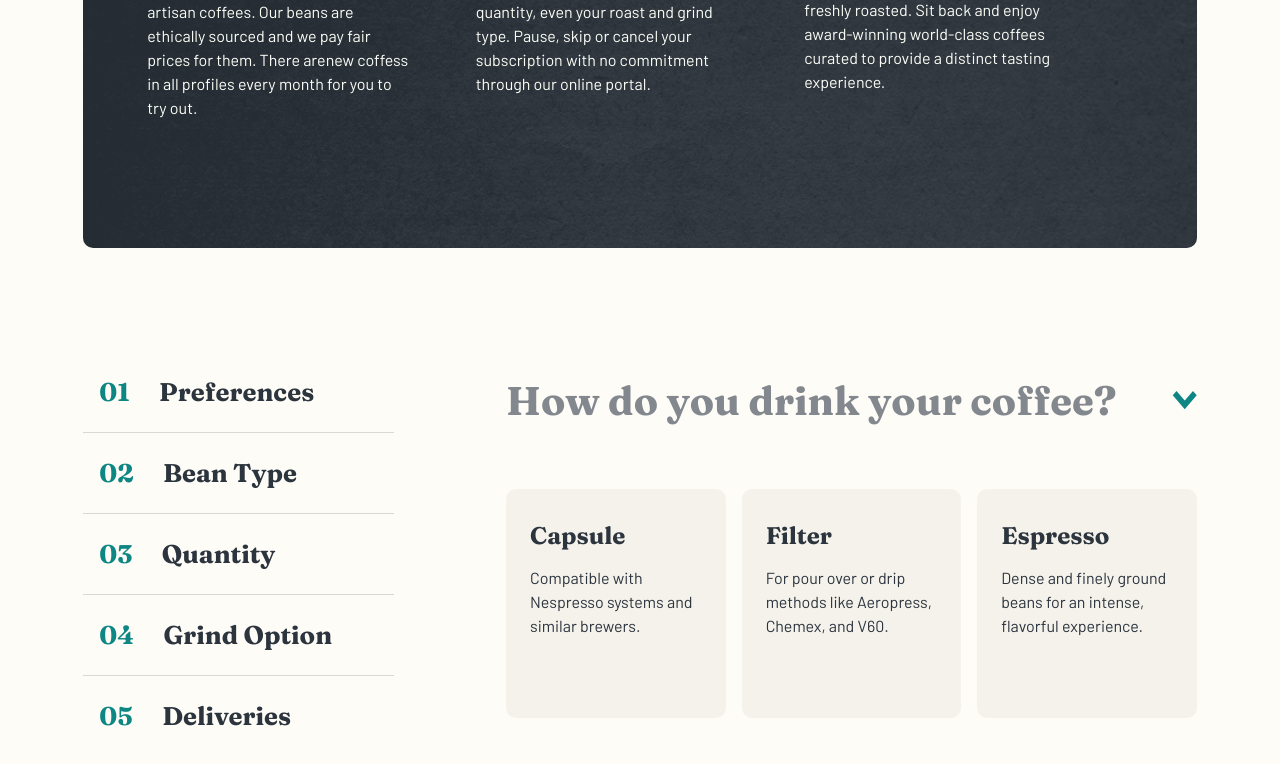
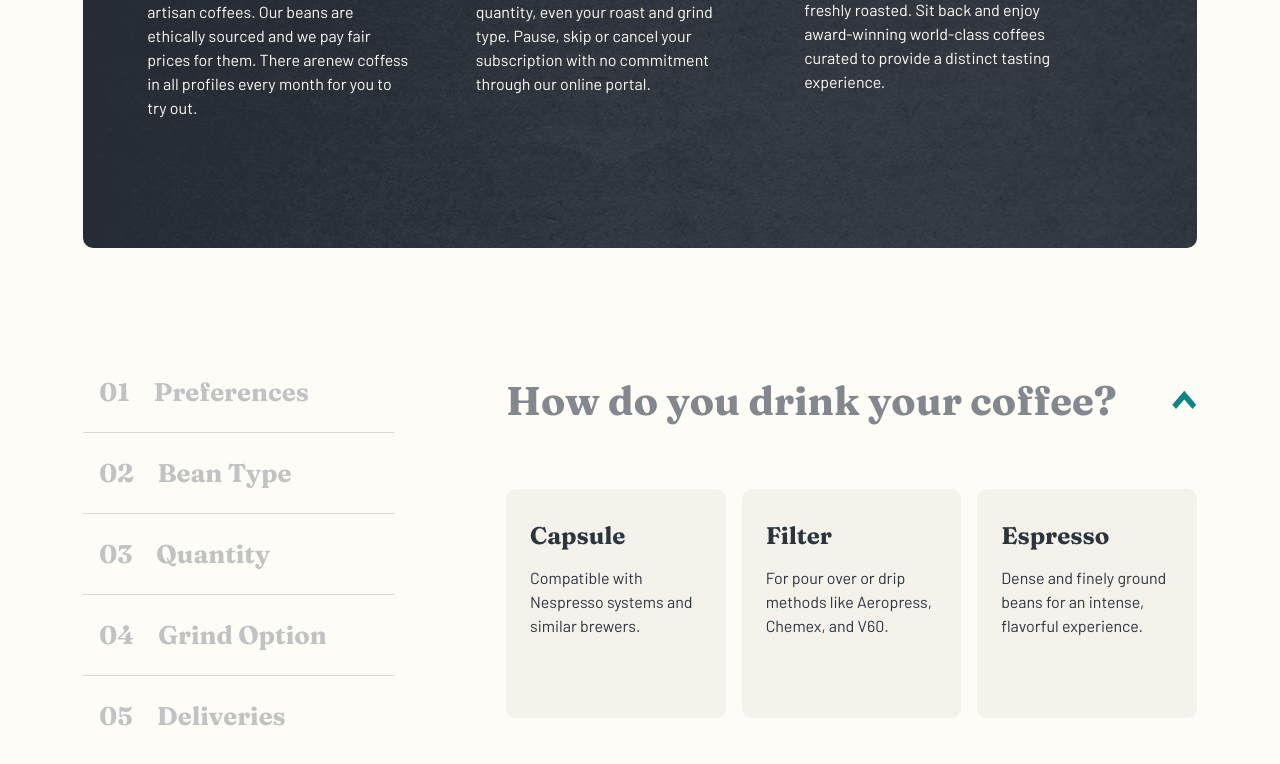
Before and after one commit to akaahl/coffeeroasters-subscription-site, a React (Create React App) app: page /plan in a window 1280 px wide. Both pictures are taken after a click on the element "How do you drink your coffee?". Shown: the part 1130-1894 px from the top of the page. Built offline with nearby package versions, Linux system fonts and the light colour scheme.

Commit message:
Fixed sidebar and accordion

```diff
--- a/src/components/CoffeePlan.js
+++ b/src/components/CoffeePlan.js
@@ -2,135 +2,60 @@ import React, { useState } from "react";
 import styled from "styled-components";
 import arrow from "../assets/plan/desktop/icon-arrow.svg";
 import summaryBg from "../assets/plan/desktop/bg-order-summary.png";
+import PreferenceSection from "./PreferenceSection";
+import { AnimateSharedLayout } from "framer-motion";
 
 const CoffeePlan = () => {
   return (
     <StyledContainer>
-      <section>
-        <h3>
-          How do you drink your coffee? <img src={arrow} alt="arrow icon" />
-        </h3>
-
-        <div className="selections">
-          <div className="content">
-            <h4>Capsule</h4>
-            <p>Compatible with Nespresso systems and similar brewers.</p>
-          </div>
-
-          <div className="content">
-            <h4>Filter</h4>
-            <p>
-              For pour over or drip methods like Aeropress, Chemex, and V60.
-            </p>
-          </div>
-
-          <div className="content">
-            <h4>Espresso</h4>
-            <p>
-              Dense and finely ground beans for an intense, flavorful
-              experience.
-            </p>
-          </div>
-        </div>
-      </section>
-
-      <section>
-        <h3>
-          What type of coffee? <img src={arrow} alt="arrow icon" />
-        </h3>
-        <div className="selections">
-          <div className="content">
-            <h4>Single Origin</h4>
-            <p>
-              Distinct, high quality coffee from a specific family-owned farm.
-            </p>
-          </div>
-
-          <div className="content">
-            <h4>Decaf</h4>
-            <p>
-              Just like regular coffee, except the caffeine has been removed.
-            </p>
-          </div>
-
-          <div className="content">
-            <h4>Blended</h4>
-            <p>
-              Combination of two or three dark roasted beans of organic coffees.
-            </p>
-          </div>
-        </div>
-      </section>
-
-      <section>
-        <h3>
-          How much would you like? <img src={arrow} alt="arrow icon" />
-        </h3>
-        <div className="selections">
-          <div className="content">
-            <h4>250g</h4>
-            <p>Perfect for the solo drinker. Yields about 12 delicious cups.</p>
-          </div>
-
-          <div className="content">
-            <h4>500g</h4>
-            <p>Perfect option for a couple. Yields about 40 delectable cups.</p>
-          </div>
-
-          <div className="content">
-            <h4>1000g</h4>
-            <p>
-              Perfect for offices and events. Yields about 90 delightful cups.
-            </p>
-          </div>
-        </div>
-      </section>
-
-      <section>
-        <h3>
-          Want us to grind them? <img src={arrow} alt="arrow icon" />
-        </h3>
-        <div className="selections">
-          <div className="content">
-            <h4>Wholebean</h4>
-            <p>Best choice if you cherish the full sensory experience.</p>
-          </div>
-
-          <div className="content">
-            <h4>Filter</h4>
-            <p>
-              For drip or pour-over coffee methods such as V60 or Aeropress.
-            </p>
-          </div>
-
-          <div className="content">
-            <h4>Cafetière </h4>
-            <p>Course ground beans specially suited for french press coffee.</p>
-          </div>
-        </div>
-      </section>
-
-      <section>
-        <h3>
-          How often should we deliver? <img src={arrow} alt="arrow icon" />
-        </h3>
-        <div className="selections">
-          <div className="content">
-            <h4>Every week</h4>
-            <p>$7.20 per shipment. Includes free first-class shipping.</p>
-          </div>
-
-          <div className="content">
-            <h4>Every two weeks</h4>
-            <p>$9.60 per shipment. Includes free priority shipping.</p>
-          </div>
-
-          <div className="content">
-            <h4>Every month</h4>
-            <p>$12.00 per shipment. Includes free priority shipping.</p>
-          </div>
-        </div>
-      </section>
+      <AnimateSharedLayout>
+        <PreferenceSection
+          question=" How do you drink your coffee?"
+          h4One="Capsule"
+          h4Two="Filter"
+          h4Three="Espresso"
+          contentOne="Compatible with Nespresso systems and similar brewers."
+          contentTwo="For pour over or drip methods like Aeropress, Chemex, and V60."
+          contentThree="Dense and finely ground beans for an intense, flavorful
+              experience."
+        />
+        <PreferenceSection
+          question="What type of coffee?"
+          h4One="Single Origin"
+          h4Two="Decaf"
+          h4Three="Blended"
+          contentOne="Distinct, high quality coffee from a specific family-owned farm."
+          contentTwo="Just like regular coffee, except the caffeine has been removed."
+          contentThree="Combination of two or three dark roasted beans of organic coffees."
+        />
+        <PreferenceSection
+          question="How much would you like?"
+          h4One="250g"
+          h4Two="500g"
+          h4Three="1000g"
+          contentOne="Perfect for the solo drinker. Yields about 12 delicious cups."
+          contentTwo="Perfect option for a couple. Yields about 40 delectable cups."
+          contentThree="Perfect for offices and events. Yields about 90 delightful cups."
+        />
+        <PreferenceSection
+          question="Want us to grind them?"
+          h4One="Wholebean"
+          h4Two="Filter"
+          h4Three="Cafetière"
+          contentOne="Best choice if you cherish the full sensory experience."
+          contentTwo="For drip or pour-over coffee methods such as V60 or Aeropress."
+          contentThree="Course ground beans specially suited for french press coffee."
+        />
+        <PreferenceSection
+          question="How often should we deliver?"
+          h4One="Every week"
+          h4Two="Every two weeks"
+          h4Three="Every month"
+          contentOne="$7.20 per shipment. Includes free first-class shipping."
+          contentTwo="$9.60 per shipment. Includes free priority shipping."
+          contentThree="$12.00 per shipment. Includes free priority shipping."
+        />
+      </AnimateSharedLayout>
 
       <div className="order-summary">
         <p>Order Summary</p>
@@ -152,59 +77,6 @@ const StyledContainer = styled.div`
   width: 100%;
   margin-left: 7rem;
   position: relative;
-
-  section {
-    &:not(:first-child) {
-      margin-top: 6rem;
-    }
-
-    h3 {
-      font-size: 2.5rem;
-      color: #83888f;
-      display: flex;
-      align-items: center;
-      justify-content: space-between;
-      cursor: pointer;
-
-      img {
-        height: 20px;
-        width: 25px;
-      }
-    }
-
-    .selections {
-      margin-top: 4rem;
-      display: grid;
-      grid-template-columns: repeat(3, 1fr);
-      grid-gap: 0 1rem;
-
-      .content {
-        border-radius: 10px;
-        padding: 2rem 1.5rem 5rem 1.5rem;
-        background: #f4f2eb;
-        cursor: pointer;
-        transition: background 0.4s ease-in-out;
-
-        &:hover {
-          background: #fdd6ba;
-        }
-
-        h4,
-        p {
-          color: #2c343e;
-        }
-
-        h4 {
-          font-size: 1.5rem;
-        }
-
-        p {
-          margin-top: 1rem;
-          line-height: 150%;
-        }
-      }
-    }
-  }
 
   .order-summary {
     background: url("${summaryBg}") no-repeat;
--- a/src/components/PlanSidebar.js
+++ b/src/components/PlanSidebar.js
@@ -1,34 +1,66 @@
+import React, { useState } from "react";
 import styled from "styled-components";
 
 const PlanSidebar = () => {
+  const listItem = [
+    {
+      number: "01",
+      title: "Preferences",
+    },
+    {
+      number: "02",
+      title: "Bean Type",
+    },
+    {
+      number: "03",
+      title: "Quantity",
+    },
+    {
+      number: "04",
+      title: "Grind Option",
+    },
+    {
+      number: "05",
+      title: "Deliveries",
+    },
+  ];
+
+  const [linkActive, setLinkActive] = useState({
+    activeIndex: null,
+    activeObjectIndex: [{ id: 1 }, { id: 2 }, { id: 3 }, { id: 4 }, { id: 5 }],
+  });
+
+  const clickHandler = (index) => {
+    setLinkActive({
+      ...linkActive,
+      activeIndex: linkActive.activeObjectIndex[index],
+    });
+  };
+
+  const toggleLinkActive = (index) => {
+    if (linkActive.activeIndex === linkActive.activeObjectIndex[index]) {
+      return "active";
+    } else {
+      return "";
+    }
+  };
+
   return (
     <StyledSidenav>
       <ul>
-        <li>
-          <p>
-            01 <a>Preferences</a>
-          </p>
-        </li>
-        <li>
-          <p>
-            02 <a>Bean Type</a>
-          </p>
-        </li>
-        <li>
-          <p>
-            03 <a>Quantity</a>
-          </p>
-        </li>
-        <li>
-          <p>
-            04 <a>Grind Option</a>
-          </p>
-        </li>
-        <li>
-          <p>
-            05 <a>Deliveries</a>
-          </p>
-        </li>
+        {listItem.map((item, index) => (
+          <li
+            key={index}
+            onClick={() => {
+              clickHandler(index);
+            }}
+            className={toggleLinkActive(index)}
+          >
+            <a href={`#${index + 1}`}>
+              {item.number} <p>{item.title}</p>
+            </a>
+          </li>
+        ))}
       </ul>
     </StyledSidenav>
   );
@@ -48,6 +80,22 @@ const StyledSidenav = styled.aside`
       width: 100%;
       border-bottom: 1px solid rgba(131, 136, 143, 0.3);
       cursor: pointer;
+      transition: all 0.2s;
+
+      &.active {
+        a {
+          color: #0e8784;
+          opacity: 1;
+
+          p {
+            color: #2c343e;
+          }
+        }
+      }
+
+      &:hover {
+        transform: translateX(1rem);
+      }
 
       &:not(:first-child) {
         margin-top: 1.5rem;
@@ -57,16 +105,20 @@ const StyledSidenav = styled.aside`
         border: none;
       }
 
-      p {
+      a {
+        display: flex;
         font-size: 2vw;
-        color: #0e8784;
+        color: #848990;
+        opacity: 0.5;
         font-family: "Fraunces", sans-serif;
         font-weight: 700;
+        text-decoration: none;
 
-        a {
-          color: #2c343e;
+        p {
+          color: #848990;
           margin-left: 1.5rem;
           text-decoration: none;
+          font-family: "Fraunces", sans-serif;
         }
       }
     }
--- /dev/null
+++ b/src/components/PreferenceSection.js
@@ -0,0 +1,109 @@
+import React, { useState } from "react";
+import styled from "styled-components";
+import arrow from "../assets/plan/desktop/icon-arrow.svg";
+import { motion } from "framer-motion";
+
+const PreferenceSection = ({
+  question,
+  h4One,
+  h4Two,
+  h4Three,
+  contentOne,
+  contentTwo,
+  contentThree,
+}) => {
+  const [content, setContent] = useState(false);
+  console.log(content);
+
+  return (
+    <StyledSection layout id="3" className={content ? "active" : ""}>
+      <motion.h3 layout onClick={() => setContent(!content)}>
+        {question} <img src={arrow} alt="arrow icon" />
+      </motion.h3>
+
+      {content ? (
+        <div className="selections">
+          <div className="content">
+            <h4>{h4One}</h4>
+            <p>{contentOne}</p>
+          </div>
+
+          <div className="content">
+            <h4>{h4Two}</h4>
+            <p>{contentTwo}</p>
+          </div>
+
+          <div className="content">
+            <h4>{h4Three}</h4>
+            <p>{contentThree}</p>
+          </div>
+        </div>
+      ) : (
+        ""
+      )}
+    </StyledSection>
+  );
+};
+
+const StyledSection = styled(motion.section)`
+  &:not(:first-child) {
+    margin-top: 3rem;
+  }
+  &.active {
+    h3 {
+      img {
+        transform: rotate(180deg);
+      }
+    }
+  }
+
+  h3 {
+    font-size: 2.5rem;
+    color: #83888f;
+    display: flex;
+    align-items: center;
+    justify-content: space-between;
+    cursor: pointer;
+
+    img {
+      height: 20px;
+      width: 25px;
+      transition: all 0.3s ease-in-out;
+    }
+  }
+
+  .selections {
+    margin: 4rem 0 6rem 0;
+    display: grid;
+    grid-template-columns: repeat(3, 1fr);
+    grid-gap: 0 1rem;
+
+    .content {
+      border-radius: 10px;
+      padding: 2rem 1.5rem 5rem 1.5rem;
+      background: #f4f2eb;
+      cursor: pointer;
+      transition: background 0.4s ease-in-out;
+
+      &:hover {
+        background: #fdd6ba;
+      }
+
+      h4,
+      p {
+        color: #2c343e;
+      }
+
+      h4 {
+        font-size: 1.5rem;
+      }
+
+      p {
+        margin-top: 1rem;
+        line-height: 150%;
+      }
+    }
+  }
+`;
+
+export default PreferenceSection;
```
Also changed, not shown: src/components/SidebarLinks.js (added, +66 -0 lines).
